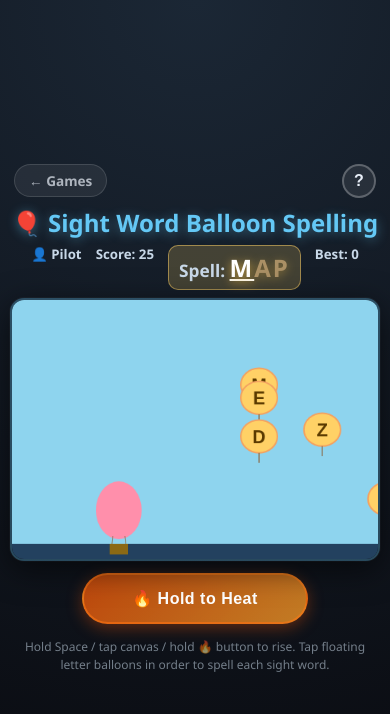
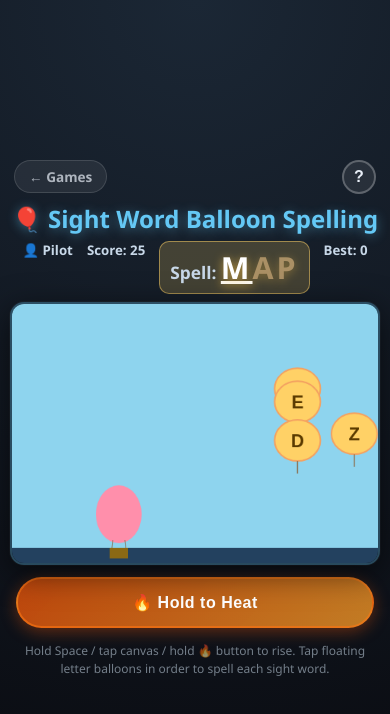
Before and after one commit to carrotsketches/car-racing-game, a website: page hotair-balloon/index.html in a window 390 px wide. Both pictures are taken after a click on the button "Take Off! 🎈". Drawn offline with Linux system fonts and the light colour scheme.

Commit message:
Tune sight-word game for phone and tablet touch play

```diff
--- a/hotair-balloon/game.js
+++ b/hotair-balloon/game.js
@@ -18,6 +18,10 @@
 
     const W = canvas.width;
     const H = canvas.height;
+    const IS_TOUCH_LAYOUT = window.matchMedia("(max-width: 820px)").matches;
+    const LETTER_RADIUS = IS_TOUCH_LAYOUT ? 30 : 24;
+    const LETTER_SPEED = IS_TOUCH_LAYOUT ? 52 : 70;
+    const MAX_BALLOONS = IS_TOUCH_LAYOUT ? 6 : 8;
     const LETTERS = "ABCDEFGHIJKLMNOPQRSTUVWXYZ";
     const SIGHT_WORDS = ["CAT", "DOG", "SUN", "HAT", "MAP", "RED", "BLUE", "JUMP", "LOOK", "PLAY"];
 
@@ -79,7 +83,7 @@
             bob: Math.random() * Math.PI * 2,
             letter: forceLetter || LETTERS[Math.floor(Math.random() * LETTERS.length)],
             collected: false,
-            r: 24,
+            r: LETTER_RADIUS,
         });
     }
 
@@ -133,9 +137,9 @@
 
         state.spawnTimer += dt;
         const needsTarget = !state.collectibles.some((c) => c.letter === state.targetLetter);
-        if (needsTarget && state.collectibles.length < 8) {
+        if (needsTarget && state.collectibles.length < MAX_BALLOONS) {
             spawnCollectible(state.targetLetter);
-        } else if (state.spawnTimer > 1.2 && state.collectibles.length < 8) {
+        } else if (state.spawnTimer > (IS_TOUCH_LAYOUT ? 1.45 : 1.2) && state.collectibles.length < MAX_BALLOONS) {
             state.spawnTimer = 0;
             spawnCollectible(Math.random() < 0.35 ? state.targetLetter : null);
         }
@@ -143,7 +147,7 @@
         const hitbox = { x: b.x + 10, y: b.y + 8, w: 40, h: 52 };
         for (let i = state.collectibles.length - 1; i >= 0; i--) {
             const c = state.collectibles[i];
-            c.x -= 70 * dt;
+            c.x -= LETTER_SPEED * dt;
             c.bob += 2 * dt;
             if (c.x < -30) { state.collectibles.splice(i, 1); continue; }
             const s = { x: c.x - c.r, y: c.y - c.r, w: c.r * 2, h: c.r * 2 };
--- a/hotair-balloon/style.css
+++ b/hotair-balloon/style.css
@@ -114,6 +114,19 @@ h1 {
 #target-letter .todo-letter {
     color: #ffd08e;
     opacity: 0.55;
+}
+
+@media (max-width: 820px) {
+    .heat-btn {
+        width: min(92vw, 420px);
+        font-size: 1.2rem;
+        padding: 16px 20px;
+    }
+
+    #target-letter {
+        font-size: 1.9rem;
+        letter-spacing: 3px;
+    }
 }
 
 .stage {
```
